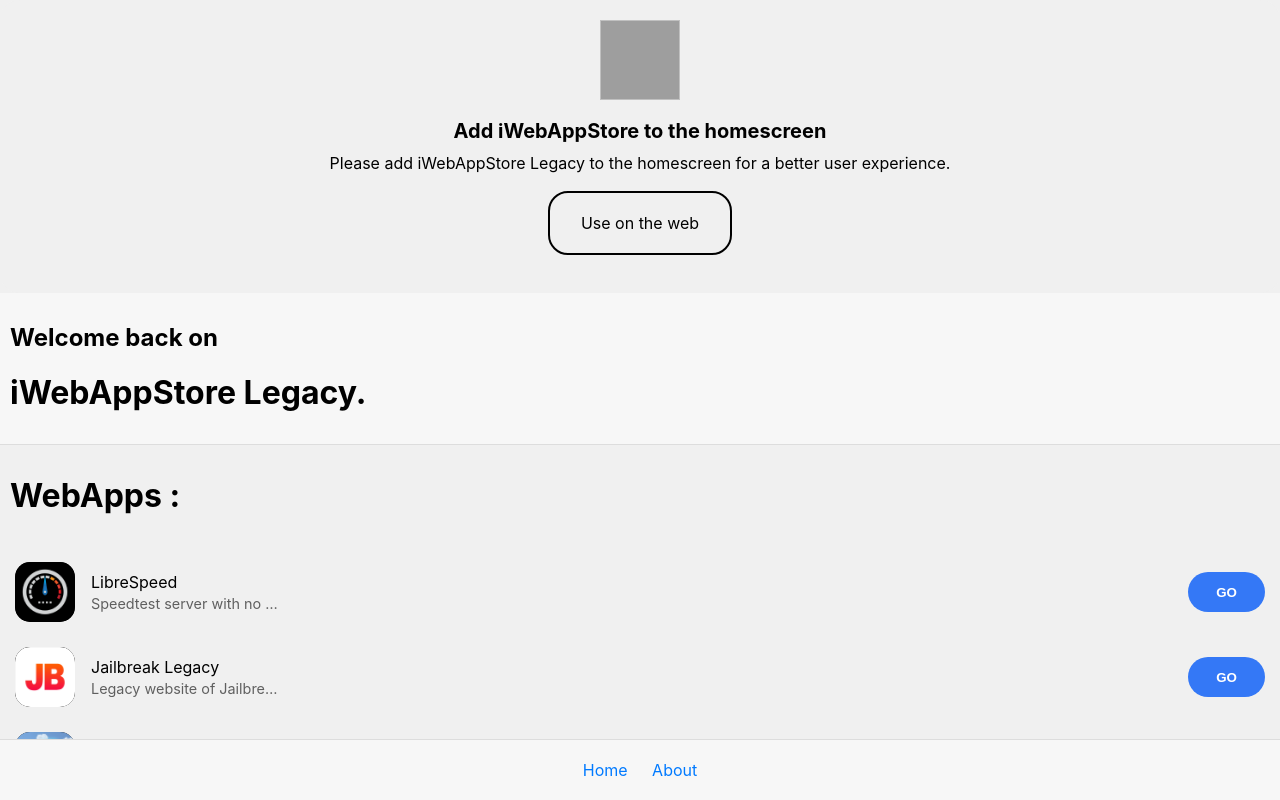
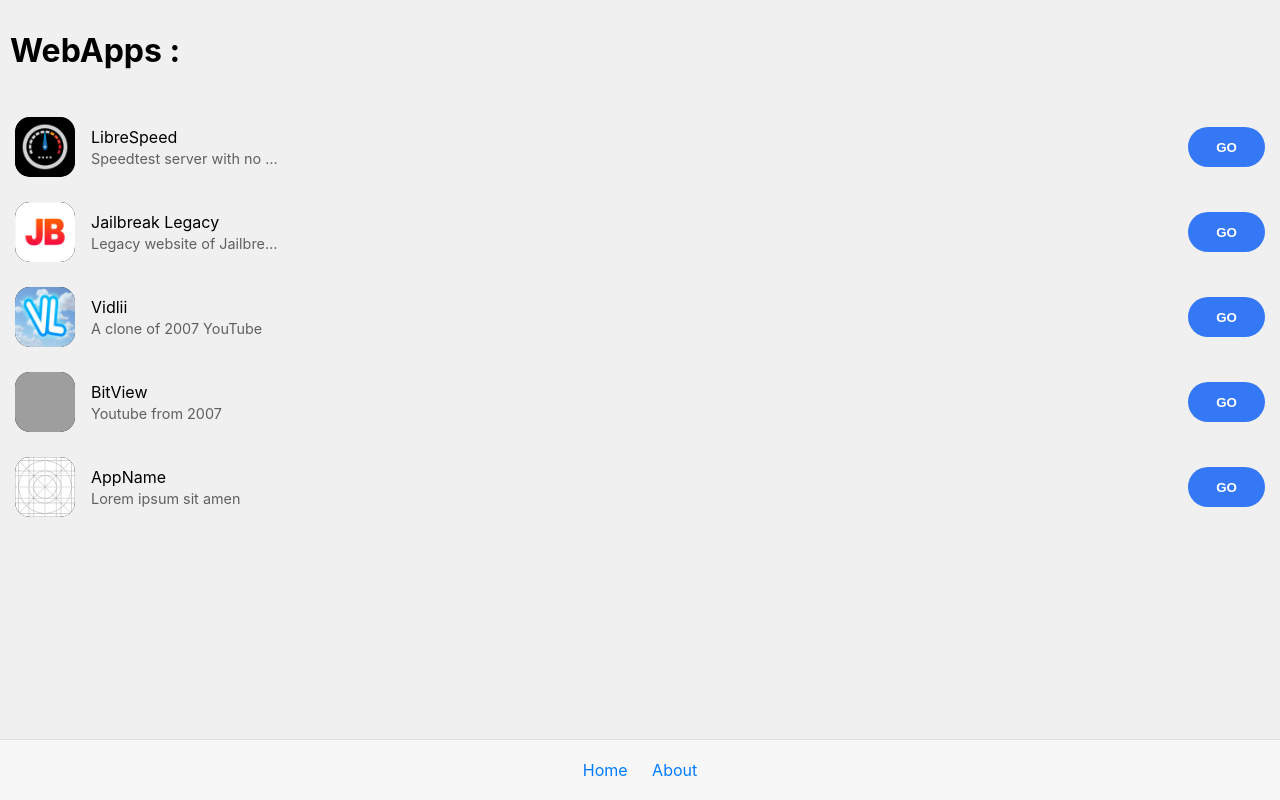
Before and after one commit to enzo-zsh/iWebAppStore-legacy, a plain HTML site: page index.html in a window 1280 px wide. Shown: the top 800 px of the page. Drawn offline with Linux system fonts and the light colour scheme; grey boxes are pictures that could not be loaded.

Commit message:
Update index.html

```diff
--- a/index.html
+++ b/index.html
@@ -11,20 +11,6 @@
     <link rel="manifest" href="manifest.json">
 </head>
 <body>
-  <div id="add_to_homescreen" class="add_to_homescreen">
-    <img class="add_to_homescreen_icon"></img>
-    <div class="add_to_homescreen_text">
-      <div class="add_title">Add iWebAppStore to the homescreen</div>
-      <div class="add_paragraph">Please add iWebAppStore Legacy to the homescreen for a better user experience.</div>
-    </div>
-  <div class="web_container">
-  <div class="web_btn">Use on the web</div>
-  </div>
-  </div>
-    <div class="header">
-        <h2>Welcome back on</h2>
-        <h1>iWebAppStore Legacy.</h1>
-    </div>
 
     <div class="content">
         <!-- Your content goes here -->
```
